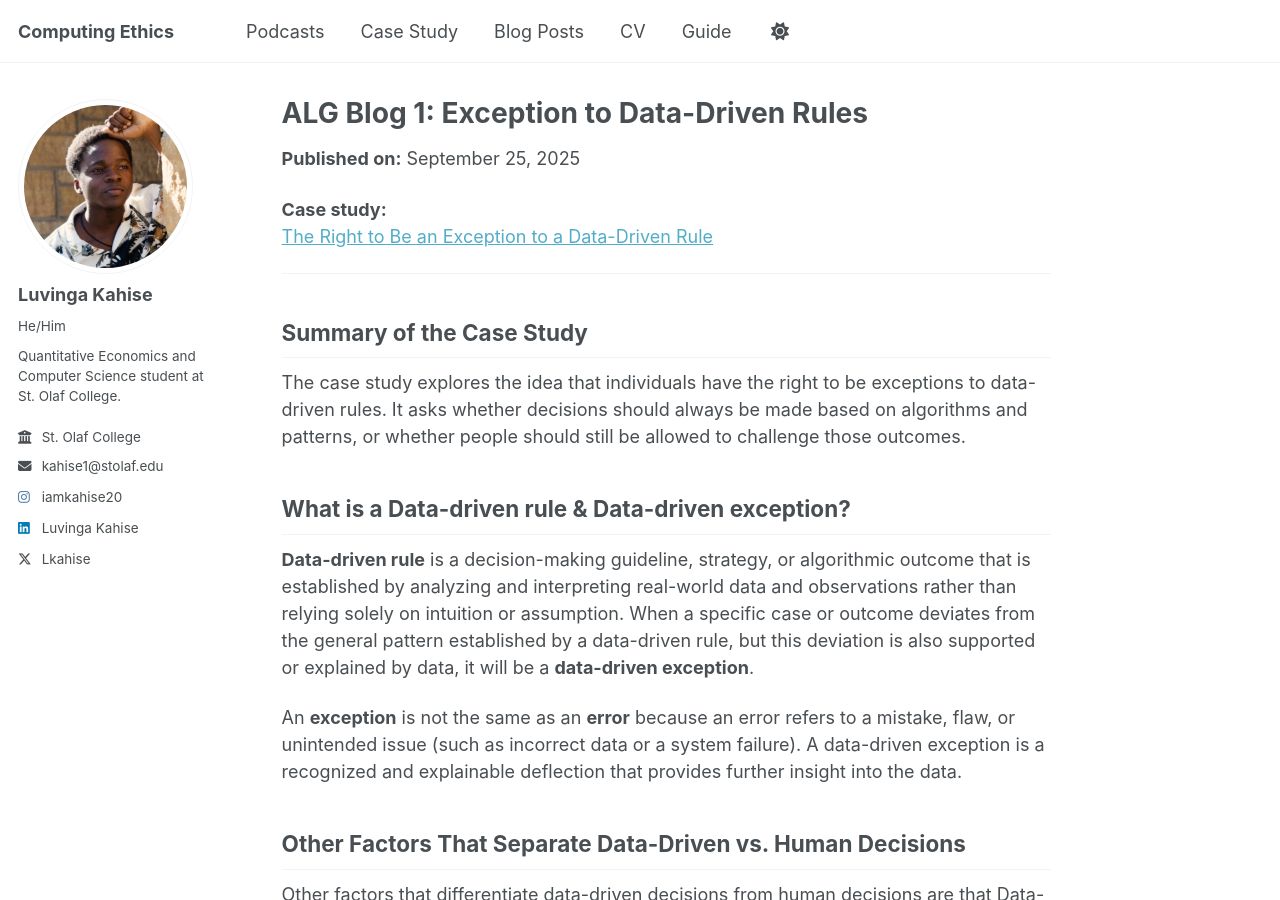
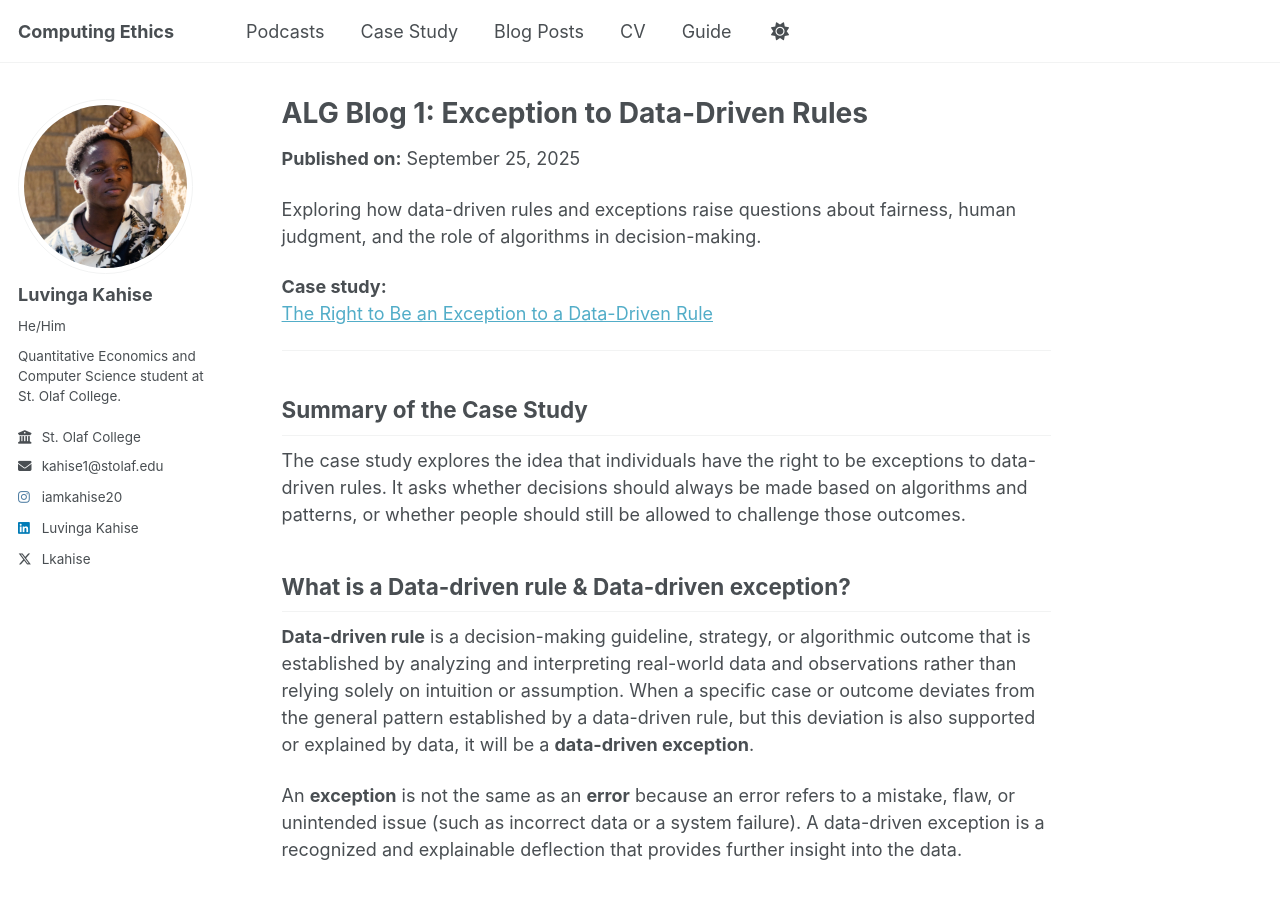
Before and after one commit to kahise1/ethics_fall2025, a Jekyll site: the page built from _posts/2025-09-25-blog-post-ALG-1.md, in a window 1280 px wide and 900 px high. Built offline with Jekyll 4.4.1, drawn with Linux system fonts in a browser that asks for light colours; a script that is not in the unit is left out.

Commit message:
# blog 3 posted

```diff
--- a/_posts/2025-09-25-blog-post-ALG-1.md
+++ b/_posts/2025-09-25-blog-post-ALG-1.md
@@ -8,6 +8,8 @@ tags:
   - decision-making
   - AI
 ---
+
+Exploring how data-driven rules and exceptions raise questions about fairness, human judgment, and the role of algorithms in decision-making.
 
 **Case study:**
 [The Right to Be an Exception to a Data-Driven Rule ](https://mit-serc.pubpub.org/pub/right-to-be-exception/release/2)
```
